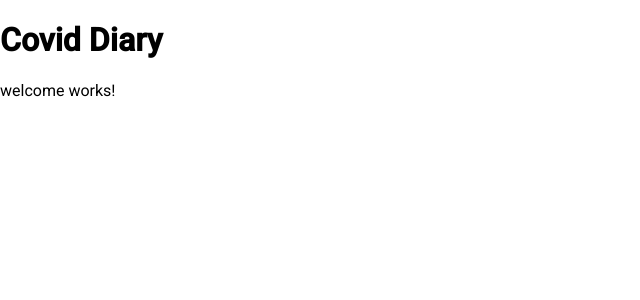
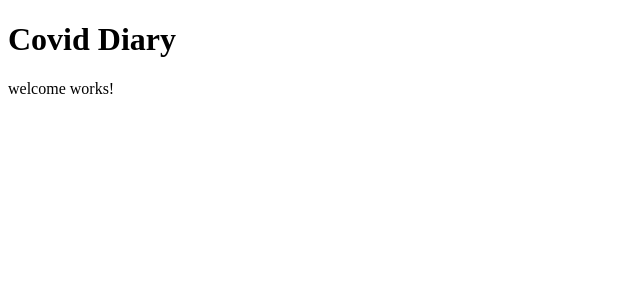
Before and after one commit to vhermecz/covid-diary, an Angular app in the folder frontend/: page / in a window 1280 px wide. Shown: the top 300 px of the page, without its empty margins (0-640 px from the left). Built offline with nearby package versions, Linux system fonts and the light colour scheme.

Commit message:
Revert "Add material design"
This reverts commit b1e6d05121ee2b5bf63e22f10b3453503af2fe68.

```diff
--- a/frontend/angular.json
+++ b/frontend/angular.json
@@ -29,7 +29,6 @@
               "src/manifest.webmanifest"
             ],
             "styles": [
-              "./node_modules/@angular/material/prebuilt-themes/deeppurple-amber.css",
               "src/styles.scss"
             ],
             "scripts": []
@@ -97,7 +96,6 @@
               "src/manifest.webmanifest"
             ],
             "styles": [
-              "./node_modules/@angular/material/prebuilt-themes/deeppurple-amber.css",
               "src/styles.scss"
             ],
             "scripts": []
@@ -133,7 +131,6 @@
           "options": {}
         }
       }
-    }
-  },
+    }},
   "defaultProject": "covid-diary"
 }
--- a/frontend/package.json
+++ b/frontend/package.json
@@ -12,12 +12,10 @@
   "private": true,
   "dependencies": {
     "@angular/animations": "~9.1.0",
-    "@angular/cdk": "^9.2.0",
     "@angular/common": "~9.1.0",
     "@angular/compiler": "~9.1.0",
     "@angular/core": "~9.1.0",
     "@angular/forms": "~9.1.0",
-    "@angular/material": "^9.2.0",
     "@angular/platform-browser": "~9.1.0",
     "@angular/platform-browser-dynamic": "~9.1.0",
     "@angular/router": "~9.1.0",
--- a/frontend/src/index.html
+++ b/frontend/src/index.html
@@ -1,18 +1,19 @@
-<!doctype html>
+<!DOCTYPE html>
 <html lang="en">
     <head>
-  <meta charset="utf-8">
+        <meta charset="utf-8" />
         <title>Covid Diary</title>
-  <base href="/">
-  <meta name="viewport" content="width=device-width, initial-scale=1">
-  <link rel="icon" type="image/x-icon" href="favicon.ico">
-  <link href="https://fonts.googleapis.com/css?family=Roboto:300,400,500&amp;display=swap" rel="stylesheet">
-  <link href="https://fonts.googleapis.com/icon?family=Material+Icons" rel="stylesheet">
-  <link rel="manifest" href="manifest.webmanifest">
-  <meta name="theme-color" content="#1976d2">
+        <base href="/" />
+        <meta name="viewport" content="width=device-width, initial-scale=1" />
+        <link rel="icon" type="image/x-icon" href="favicon.ico" />
+        <link rel="manifest" href="manifest.webmanifest" />
+        <meta name="theme-color" content="#1976d2" />
     </head>
     <body>
         <app-root></app-root>
-  <noscript>Please enable JavaScript to continue using this application.</noscript>
+        <noscript
+            >Please enable JavaScript to continue using this
+            application.</noscript
+        >
     </body>
 </html>
--- a/frontend/src/styles.scss
+++ b/frontend/src/styles.scss
@@ -1,4 +1 @@
 /* You can add global styles to this file, and also import other style files */
-
-html, body { height: 100%; }
-body { margin: 0; font-family: Roboto, "Helvetica Neue", sans-serif; }
```
Also changed, not shown: 1 other file (tests, documents, lock files or other folders). Lines whose indentation alone changed are shown as unchanged.
